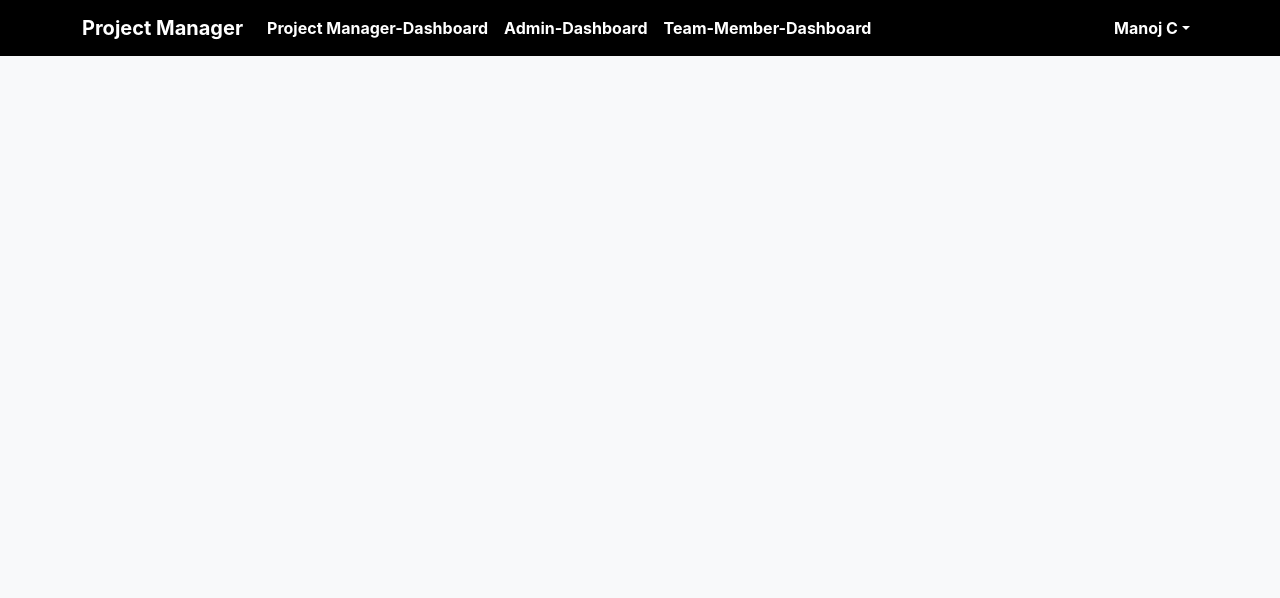
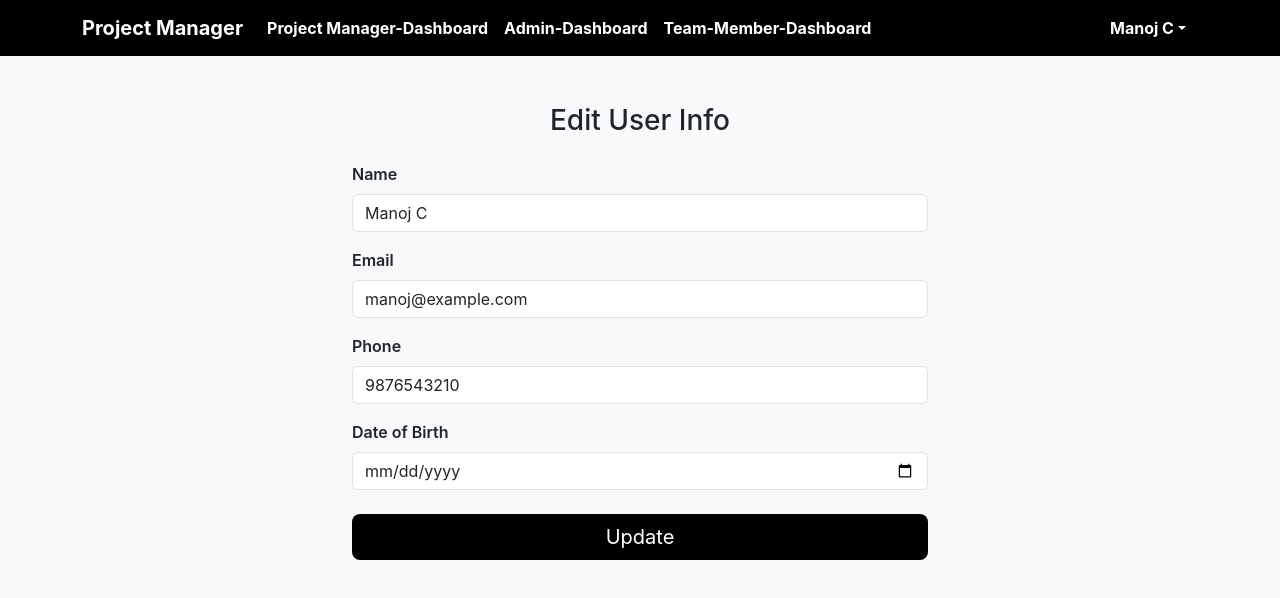
Before and after one commit to Arunnerdy/FrontEnd, a React (Vite) app: page /edit-user-info in a window 1280 px wide. Shown: the top 598 px of the page. Built offline with nearby package versions, Linux system fonts and the light colour scheme.

Commit message:
updated with new edit user info feature and model is added for all the forms to display sucess message

```diff
--- a/index.html
+++ b/index.html
@@ -4,11 +4,19 @@
     <meta charset="UTF-8" />
     <link rel="icon" type="image/svg+xml" href="/vite.svg" />
     <meta name="viewport" content="width=device-width, initial-scale=1.0" />
+    <link
+      href="https://cdn.jsdelivr.net/npm/bootstrap@5.3.3/dist/css/bootstrap.min.css"
+      rel="stylesheet"
+    />
     <title>Project Management System</title>
   </head>
   <body>
     <div id="root"></div>
     <script type="module" src="/src/main.jsx"></script>
-    <script src="https://cdn.jsdelivr.net/npm/bootstrap@5.2.3/dist/js/bootstrap.bundle.min.js"></script>
+    <!-- <script src="https://cdn.jsdelivr.net/npm/bootstrap@5.2.3/dist/js/bootstrap.bundle.min.js"></script> -->
+     <script
+      src="https://cdn.jsdelivr.net/npm/bootstrap@5.3.3/dist/js/bootstrap.bundle.min.js"
+      defer
+    ></script>
   </body>
 </html>
--- a/package.json
+++ b/package.json
@@ -13,6 +13,7 @@
     "axios": "^1.3.4",
     "bootstrap": "^5.3.7",
     "react": "^18.2.0",
+    "react-bootstrap": "^2.10.10",
     "react-dom": "^18.2.0",
     "react-icons": "^5.5.0",
     "react-router-dom": "^6.8.1"
--- a/src/App.jsx
+++ b/src/App.jsx
@@ -10,6 +10,7 @@ import CreateProject from "./pages/CreateProject"
 import CreateTask from "./pages/CreateTask"
 import AdminDashboard from "./pages/AdminDashboard"
 import TeamMemberDashboard from "./pages/TeamMemberDashboard"
+import EditUserInfo from "./pages/EditUserInfo";
 // import ProtectedRoute from "./components/ProtectedRoute"
 
 function App() {
@@ -70,6 +71,12 @@ function App() {
 
                 }
               />
+            <Route
+              path="/edit-user-info"
+              element={
+                <EditUserInfo />
+              }
+            />
             </Routes>
 
           </div>
--- a/src/components/Navbar.jsx
+++ b/src/components/Navbar.jsx
@@ -1,4 +1,5 @@
 import { Link, useNavigate } from "react-router-dom"
+import { Dropdown } from "react-bootstrap";
 
 const Navbar = () => {
   const navigate = useNavigate()
@@ -39,22 +40,21 @@ const Navbar = () => {
                   </Link>
                 </li>
               </ul>
-              <ul className="navbar-nav">
-                <li className="nav-item dropdown">
-                  <a className="nav-link dropdown-toggle txt_color myhover" href="#" role="button" data-bs-toggle="dropdown">
-                    Manoj C
-                  </a>
-                  <ul className="dropdown-menu">
 
+              <Dropdown align="end">
+              <Dropdown.Toggle variant="secondary" className="txt_color myhover bg-transparent border-0">
+                Manoj C
+              </Dropdown.Toggle>
 
-                    <li>
-                      <button className="dropdown-item" onClick={handleLogout}>
-                        Logout
-                      </button>
-                    </li>
-                  </ul>
-                </li>
-              </ul>
+              <Dropdown.Menu>
+
+                <Dropdown.Item as={Link} to="/edit-user-info" className="btn-black-white1">
+                  Edit User Info
+                </Dropdown.Item>
+                <Dropdown.Divider />
+                <Dropdown.Item onClick={handleLogout} className="btn-black-white1">Logout</Dropdown.Item>
+              </Dropdown.Menu>
+            </Dropdown>
             </>
 
         </div>
--- a/src/index.css
+++ b/src/index.css
@@ -97,3 +97,23 @@ body {
   transform: scale(1.05);
   transition: width 0.3s ease;
 }
+
+.btn-black-white {
+  background-color: black;
+  color: white;
+  border: none;
+}
+
+.btn-black-white:hover {
+  background-color: #333;
+  color: #f1f1f1;
+}
+
+.btn-black-white1{
+  color: black
+}
+
+.btn-black-white1:hover {
+  background-color: black;
+  color: #f1f1f1;
+}
--- a/src/pages/AdminDashboard.jsx
+++ b/src/pages/AdminDashboard.jsx
@@ -112,7 +112,7 @@ const Projects = () => {
     <div>
       <div className="d-flex justify-content-between align-items-center mb-4">
         <h1>Projects</h1>
-        <Link to="/projects/create" className="btn btn-primary">
+        <Link to="/projects/create" className="btn btn-secondary btn-black-white">
           Create New Project
         </Link>
       </div>
--- a/src/pages/CreateTask.jsx
+++ b/src/pages/CreateTask.jsx
@@ -1,8 +1,9 @@
 import React, { useState } from "react";
 import { useNavigate } from "react-router-dom";
+import { Modal, Button } from "react-bootstrap";
 
 export default function CreateTask() {
-
+  const navigate = useNavigate();
 
   const [form, setForm] = useState({
     title: "",
@@ -12,6 +13,8 @@ export default function CreateTask() {
     assigneeName: "",
     assigneeEmail: "",
   });
+
+  const [showSuccessModal, setShowSuccessModal] = useState(false);
 
   const handleChange = (e) =>
     setForm({ ...form, [e.target.name]: e.target.value });
@@ -29,6 +32,21 @@ export default function CreateTask() {
     // TODO: navigate away or show toast
     // navigate("/dashboard/project‑manager");
     console.log("Task to create:", form);
+    setShowSuccessModal(true);
+  };
+
+  const handleModalClose = () => {
+    setShowSuccessModal(false);
+
+    // Reset form
+    setForm({
+      title: "",
+      description: "",
+      dueDate: "",
+      urgency: "immediate",
+      assigneeName: "",
+      assigneeEmail: "",
+    });
   };
 
   return (
@@ -138,10 +156,27 @@ export default function CreateTask() {
 
         {/* Submit */}
         <div className="d-grid">
-          <button type="submit" className="btn btn-dark btn-lg text-white">
+          <button type="submit" className="btn btn-dark btn-lg btn-black-white">
             Create Task
           </button>
+          <br />
+          <button type="button" className="btn btn-dark btn-lg btn-black-white" onClick={() => navigate("/")}>
+            Cancel
+          </button>
         </div>
+
+        {/* Success Modal */}
+        <Modal show={showSuccessModal} onHide={handleModalClose} centered>
+          <Modal.Header closeButton>
+            <Modal.Title>🎉 Task Created</Modal.Title>
+          </Modal.Header>
+          <Modal.Body>Your task has been created successfully!</Modal.Body>
+          <Modal.Footer>
+            <Button variant="dark" onClick={handleModalClose}>
+              Close
+            </Button>
+          </Modal.Footer>
+        </Modal>
       </form>
     </div>
   );
--- /dev/null
+++ b/src/pages/EditUserInfo.jsx
@@ -0,0 +1,91 @@
+import React, { useState, useEffect } from "react";
+import { Modal, Button } from "react-bootstrap";
+
+const dummyUserData = {
+  name: "Manoj C",
+  email: "manoj@example.com",
+  phone: "9876543210",
+  DOB: "01-01-2000",
+};
+
+export default function EditUserInfo() {
+  const [user, setUser] = useState({
+    name: "",
+    email: "",
+    phone: "",
+    DOB: "",
+  });
+
+  const [showSuccessModal, setShowSuccessModal] = useState(false);
+
+  useEffect(() => {
+    // Simulate data fetching from a JS object
+    setUser(dummyUserData);
+  }, []);
+
+  const handleChange = (e) => {
+    setUser({ ...user, [e.target.name]: e.target.value });
+  };
+
+  const handleUpdate = (e) => {
+    e.preventDefault();
+    console.log("Updated User Info:", user);
+    setShowSuccessModal(true);
+  };
+
+  const handleClose = () => setShowSuccessModal(false);
+
+  return (
+    <div className="container mt-5" style={{ maxWidth: "600px" }}>
+      <h3 className="mb-4 text-center">Edit User Info</h3>
+      <form onSubmit={handleUpdate}>
+        <div className="mb-3">
+          <label className="form-label fw-semibold">Name</label>
+          <input type="text" className="form-control" value={user.name} readOnly />
+        </div>
+        <div className="mb-3">
+          <label className="form-label fw-semibold">Email</label>
+          <input type="email" className="form-control" value={user.email} readOnly />
+        </div>
+        <div className="mb-3">
+          <label className="form-label fw-semibold">Phone</label>
+          <input
+            type="text"
+            name="phone"
+            className="form-control"
+            value={user.phone}
+            onChange={handleChange}
+          />
+        </div>
+        <div className="mb-4">
+          <label className="form-label fw-semibold">Date of Birth</label>
+          <input
+            type="date"
+            name="dob"
+            className="form-control"
+            value={user.dob}
+            onChange={handleChange}
+          />
+        </div>
+        <div className="d-grid">
+          <button type="submit" className="btn btn-lg btn-black-white">
+            Update
+          </button>
+        </div>
+      </form>
+
+      {/* ✅ Success Modal */}
+      <Modal show={showSuccessModal} onHide={handleClose} centered>
+        <Modal.Header closeButton>
+          <Modal.Title>✅ Success</Modal.Title>
+        </Modal.Header>
+        <Modal.Body>User information updated successfully!</Modal.Body>
+        <Modal.Footer>
+          <Button variant="dark" onClick={handleClose}>
+            Close
+          </Button>
+        </Modal.Footer>
+      </Modal>
+    </div>
+  );
+}
--- a/src/pages/ProjectManagerDashboard.jsx
+++ b/src/pages/ProjectManagerDashboard.jsx
@@ -91,7 +91,7 @@ const Dashboard = () => {
     <div>
       <div className="d-flex justify-content-between align-items-center mb-4">
         <h1>Welcome back, Manoj C !</h1>
-        <Link to="/create-task" className="btn btn-primary">
+        <Link to="/create-task" className="btn btn-secondary btn-black-white">
           Create New Task
         </Link>
       </div>
```
Also changed, not shown: src/pages/CreateProject.jsx (+37 -5 lines), 1 other file (tests, documents, lock files or other folders).
